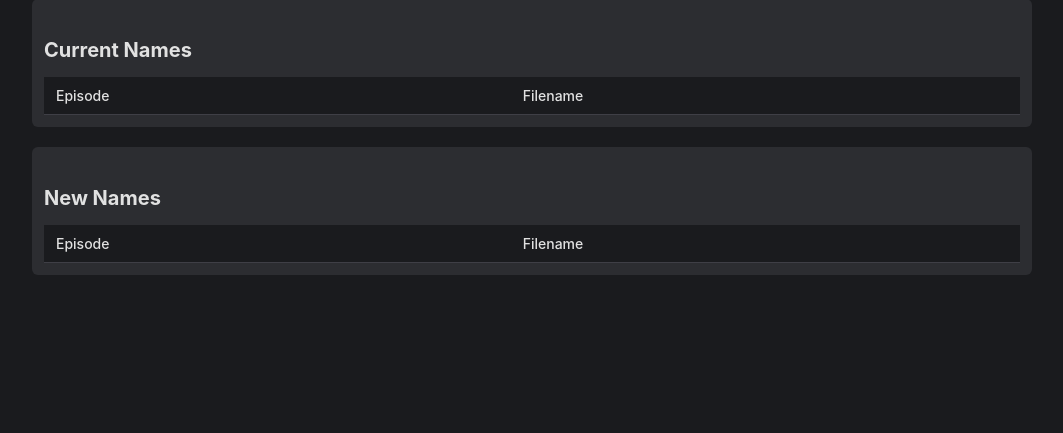
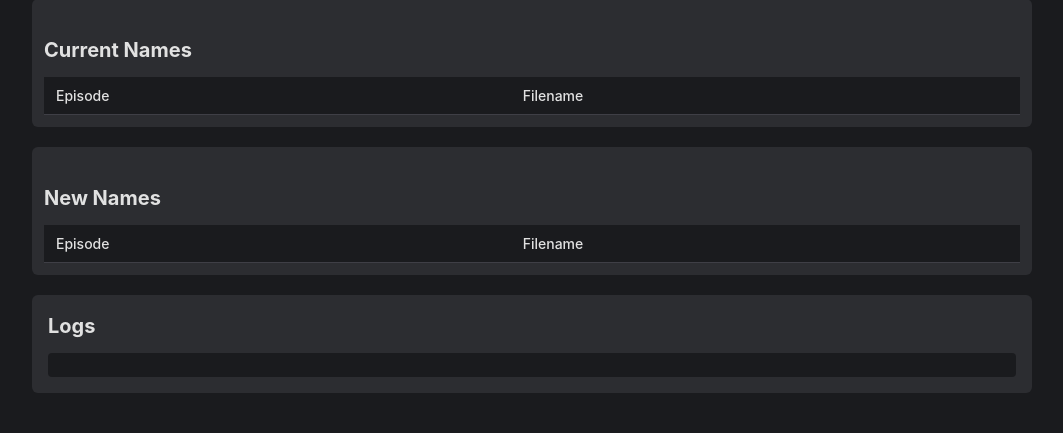
Before and after one commit to laglink17/renamerr, a Flask app: page / in a window 1280 px wide. Shown: the part 414-847 px from the top of the page, without its empty margins (108-1171 px from the left). Before the commit the page ends 689 px from the top, so only its background shows below. Run offline with Flask 3, Linux system fonts and the light colour scheme; data that the repository does not hold is empty; parts of the project's set-up code (start-up, migrations or seed data) failed here and were passed over.

Commit message:
Added Logging and Rename validation

```diff
--- a/app.py
+++ b/app.py
@@ -1,3 +1,4 @@
+import logging
 from flask import Flask, request, jsonify, render_template  # type: ignore
 import os
 import requests
@@ -5,6 +6,10 @@ import sqlite3
 import re
 
 app = Flask(__name__)
+
+# Configure logging
+logging.basicConfig(level=logging.INFO)
+logger = logging.getLogger(__name__)
 
 # Environment variables
 SONARR_API_URL = os.getenv("SONARR_API_URL", "http://localhost:8989/api/v3")
@@ -132,13 +137,25 @@ def determine_new_path(current_path, new_filename, season, use_season_folders):
 
     return new_path
 
+# def check_if_already_renamed(current_path, new_path):
+#     """Check if the file is already renamed."""
+#     return os.path.basename(current_path) == os.path.basename(new_path)
+
 def rename_file(current_path, new_path, UID, GID):
     """Rename a file and set permissions."""
+    # Check if the file is already renamed
+    # if os.path.basename(current_path) == os.path.basename(new_path):
+    #     return {"status": "already_renamed", "message": "Already renamed, nothing to do."}
+    # else:
+    # Create any necessary directories
     os.makedirs(os.path.dirname(new_path), exist_ok=True)
     os.chmod(os.path.dirname(new_path), 0o2775)
     os.chown(os.path.dirname(new_path), UID, GID)
+    # Rename the file
     os.rename(current_path, new_path)
     os.chown(new_path, UID, GID)
+    logger.info(f"File renamed: {current_path} -> {new_path}")
+    return {"status": "renamed", "message": "File renamed successfully."}
 
 @app.route('/')
 def home():
@@ -149,6 +166,7 @@ def get_series():
     """Fetches all series from Sonarr."""
     response = requests.get(f"{SONARR_API_URL}/series", headers=headers)
     if response.status_code != 200:
+        logger.error("Failed to fetch series from Sonarr")
         return jsonify({"error": "Failed to fetch series"}), response.status_code
 
     series_list = response.json()
@@ -162,6 +180,7 @@ def get_alternative_titles(series_id):
     """Fetches alternative titles for a specific series and includes the stored info."""
     response = requests.get(f"{SONARR_API_URL}/series/{series_id}", headers=headers)
     if response.status_code != 200:
+        logger.error(f"Failed to fetch series details for series ID {series_id}")
         return jsonify({"error": "Failed to fetch series details"}), response.status_code
 
     series_data = response.json()
@@ -203,6 +222,7 @@ def preview_rename_files():
             f"{SONARR_API_URL}/episode?seriesId={series_id}", headers=headers
         )
         if episode_response.status_code != 200:
+            logger.error(f"Failed to fetch episode details for series ID {series_id}")
             return jsonify({"error": "Failed to fetch episode details"}), episode_response.status_code
 
         episodes = episode_response.json()
@@ -215,6 +235,7 @@ def preview_rename_files():
             f"{SONARR_API_URL}/episodefile?seriesId={series_id}", headers=headers
         )
         if file_response.status_code != 200:
+            logger.error(f"Failed to fetch episode files for series ID {series_id}")
             return jsonify({"error": "Failed to fetch episode files"}), file_response.status_code
 
         episode_files = {file["id"]: file for file in file_response.json()}
@@ -248,17 +269,31 @@ def preview_rename_files():
                 new_filename = generate_new_filename(episode_file, chosen_title, episode_label, file_extension)
                 new_path = determine_new_path(current_path, new_filename, season, use_season_folders)
 
-                preview.append({
-                    "episode": episode_label,
-                    "current": current_path,
-                    "new": new_path,
-                })
+                # Check if the file is already renamed
+                if os.path.basename(current_path) == os.path.basename(new_path):
+                #if check_if_already_renamed(current_path, new_path):
+                    preview.append({
+                        "episode": episode_label,
+                        "current": current_path,
+                        "new": new_path,
+                        "status": "already_renamed",
+                        "message": "Already renamed, nothing to do."
+                    })
+                else:
+                    preview.append({
+                        "episode": episode_label,
+                        "current": current_path,
+                        "new": new_path,
+                        "status": "needs_rename",
+                        "message": "File needs to be renamed."
+                    })
 
             rename_preview[season] = preview
 
         return jsonify({"rename_preview": rename_preview})
 
     except Exception as e:
+        logger.error(f"Error during preview rename: {str(e)}")
         return jsonify({"error": str(e)}), 500
 
 @app.route("/confirm-rename", methods=["POST"])
@@ -273,14 +308,35 @@ def confirm_rename_files():
 
     try:
         renamed_files = []
+        logs = []
 
         for season, episodes in rename_preview.items():
             for item in episodes:
                 current_path = item["current"]
                 new_path = item["new"]
 
-                rename_file(current_path, new_path, UID, GID)
-                renamed_files.append({"old": current_path, "new": new_path})
+                # Skip if the file is already renamed
+                if item.get("status") == "already_renamed":
+                    logs.append(f"No changes needed: {current_path}")
+                    renamed_files.append({
+                        "old": current_path,
+                        "new": new_path,
+                        "status": "already_renamed",
+                        "message": "Already renamed, nothing to do."
+                    })
+                else:
+                    # Rename the file
+                    #rename_result = rename_file(current_path, new_path, UID, GID)
+                    rename_file(current_path, new_path, UID, GID)
+                    logs.append(f"File renamed successfully.: {new_path}")
+                    renamed_files.append({
+                        "old": current_path,
+                        "new": new_path,
+                        #"status": rename_result["status"],
+                        #"message": rename_result["message"]
+                        "status": "renamed",
+                        "message": "File renamed successfully."
+                    })
 
         # After successful rename, trigger a rescan in Sonarr
         rescan_response = requests.post(
@@ -294,19 +350,24 @@ def confirm_rename_files():
 
         # Check rescan response
         if rescan_response.status_code != 201:
+            logs.append("Files renamed successfully, but failed to trigger rescan in Sonarr.")
             return jsonify({
                 "message": "Files renamed successfully, but failed to trigger rescan in Sonarr.",
                 "renamed_files": renamed_files,
-                "rescan_error": f"Sonarr API returned status code {rescan_response.status_code}: {rescan_response.text}"
+                "rescan_error": f"Sonarr API returned status code {rescan_response.status_code}: {rescan_response.text}",
+                "logs": logs
             }), 207  # Using 207 Multi-Status to indicate partial success
 
         # Everything succeeded
+        logs.append("Files renamed successfully and Sonarr rescan triggered.")
         return jsonify({
             "message": "Files renamed successfully and Sonarr rescan triggered.",
-            "renamed_files": renamed_files
+            "renamed_files": renamed_files,
+            "logs": logs
         })
 
     except Exception as e:
+        logger.error(f"Error during rename operation: {str(e)}")
         return jsonify({
             "error": f"Error during rename operation: {str(e)}"
         }), 500
@@ -337,6 +398,7 @@ def auto_rename():
             }
 
         if not stored_series:
+            logger.error("No stored information found for the specified series")
             return jsonify({
                 "error": "No stored information found for the specified series"
             }), 404
@@ -357,6 +419,7 @@ def auto_rename():
         )
 
         if not any_success:
+            logger.error("Failed to process any series")
             return jsonify({
                 "error": "Failed to process any series",
                 "results": results
@@ -368,6 +431,7 @@ def auto_rename():
         })
 
     except Exception as e:
+        logger.error(f"Error during auto-rename: {str(e)}")
         return jsonify({
             "error": f"Error during auto-rename: {str(e)}"
         }), 500
@@ -388,6 +452,7 @@ def process_series_rename(series_id, chosen_title, use_season_folders):
             headers=headers
         )
         if episode_response.status_code != 200:
+            logger.error(f"Failed to fetch episodes for series {series_id}")
             return {"error": f"Failed to fetch episodes for series {series_id}"}
 
         episodes = episode_response.json()
@@ -399,6 +464,7 @@ def process_series_rename(series_id, chosen_title, use_season_folders):
             headers=headers
         )
         if file_response.status_code != 200:
+            logger.error(f"Failed to fetch episode files for series {series_id}")
             return {"error": f"Failed to fetch episode files for series {series_id}"}
 
         episode_files = {file["id"]: file for file in file_response.json()}
@@ -428,11 +494,24 @@ def process_series_rename(series_id, chosen_title, use_season_folders):
             new_filename = generate_new_filename(episode_file, chosen_title, episode_label, file_extension)
             new_path = determine_new_path(current_path, new_filename, season, use_season_folders)
 
-            rename_preview[season].append({
-                "episode": episode_label,
-                "current": current_path,
-                "new": new_path
-            })
+            # Check if the file is already renamed
+            #if check_if_already_renamed(current_path, new_path):
+            if os.path.basename(current_path) == os.path.basename(new_path):
+                rename_preview[season].append({
+                    "episode": episode_label,
+                    "current": current_path,
+                    "new": new_path,
+                    "status": "already_renamed",
+                    "message": "Already renamed, nothing to do."
+                })
+            else:
+                rename_preview[season].append({
+                    "episode": episode_label,
+                    "current": current_path,
+                    "new": new_path,
+                    "status": "needs_rename",
+                    "message": "File needs to be renamed."
+                })
 
         # Execute rename
         UID = int(os.getenv("PUID", 1000))
@@ -444,11 +523,26 @@ def process_series_rename(series_id, chosen_title, use_season_folders):
                 current_path = item["current"]
                 new_path = item["new"]
 
-                rename_file(current_path, new_path, UID, GID)
-                renamed_files.append({
-                    "old": current_path,
-                    "new": new_path
-                })
+                # Skip if the file is already renamed
+                if item.get("status") == "already_renamed":
+                    renamed_files.append({
+                        "old": current_path,
+                        "new": new_path,
+                        "status": "already_renamed",
+                        "message": "Already renamed, nothing to do."
+                    })
+                else:
+                    # Rename the file
+                    #rename_result = rename_file(current_path, new_path, UID, GID)
+                    rename_file(current_path, new_path, UID, GID)
+                    renamed_files.append({
+                        "old": current_path,
+                        "new": new_path,
+                        #"status": rename_result["status"],
+                        #"message": rename_result["message"]
+                        "status": "renamed",
+                        "message": "File renamed successfully."
+                    })
 
         # Trigger Sonarr rescan
         rescan_response = requests.post(
@@ -467,6 +561,7 @@ def process_series_rename(series_id, chosen_title, use_season_folders):
         }
 
     except Exception as e:
+        logger.error(f"Error during series rename: {str(e)}")
         return {"error": str(e)}
 
 if __name__ == "__main__":
--- a/templates/index.html
+++ b/templates/index.html
@@ -143,6 +143,26 @@
             background-color: rgba(79, 70, 229, 0.1);
         }
 
+        .log-section {
+            background-color: var(--bg-secondary);
+            border-radius: 6px;
+            padding: 1rem;
+            margin-bottom: 1.25rem;
+        }
+
+        .log-section h2 {
+            margin-top: 0;
+        }
+
+        .log-section pre {
+            background-color: var(--bg-primary);
+            padding: 0.75rem;
+            border-radius: 4px;
+            overflow-x: auto;
+            max-height: 300px;
+            font-size: 0.875rem;
+        }
+
         @media (max-width: 768px) {
             body {
                 padding: 0.75rem;
@@ -160,7 +180,6 @@
             const response = await fetch('/series');
             const seriesList = await response.json();
             const seriesSelect = document.getElementById('series-select');
-            // seriesSelect.innerHTML = '';
             seriesSelect.innerHTML = '<option value="">Select a series</option>';
             seriesList.forEach(series => {
                 const option = document.createElement('option');
@@ -202,8 +221,6 @@
                 document.querySelector(`input[name="file-structure"][value="${folderStructure}"]`).checked = true;
             }
         }
-
-
 
         async function previewRename() {
             const seriesId = document.getElementById('series-select').value;
@@ -281,6 +298,12 @@
                     alert(`Error: ${result.error || 'Unknown error occurred'}`);
                 }
 
+                // Display logs
+                if (result.logs) {
+                    const logSection = document.getElementById('log-section');
+                    logSection.innerHTML = `<pre>${result.logs.join('\n')}</pre>`;
+                }
+
                 // Refresh the file list after rename
                 fetchAlternativeTitles();
             } catch (error) {
@@ -341,8 +364,12 @@
             </table>
         </div>
 
+        <div class="log-section" id="log-section">
+            <h2>Logs</h2>
+            <pre></pre>
+        </div>
+
         <button id="confirm-btn" style="display: none;">Confirm Rename</button>
     </div>
 </body>
 </html>
-</html>
```
